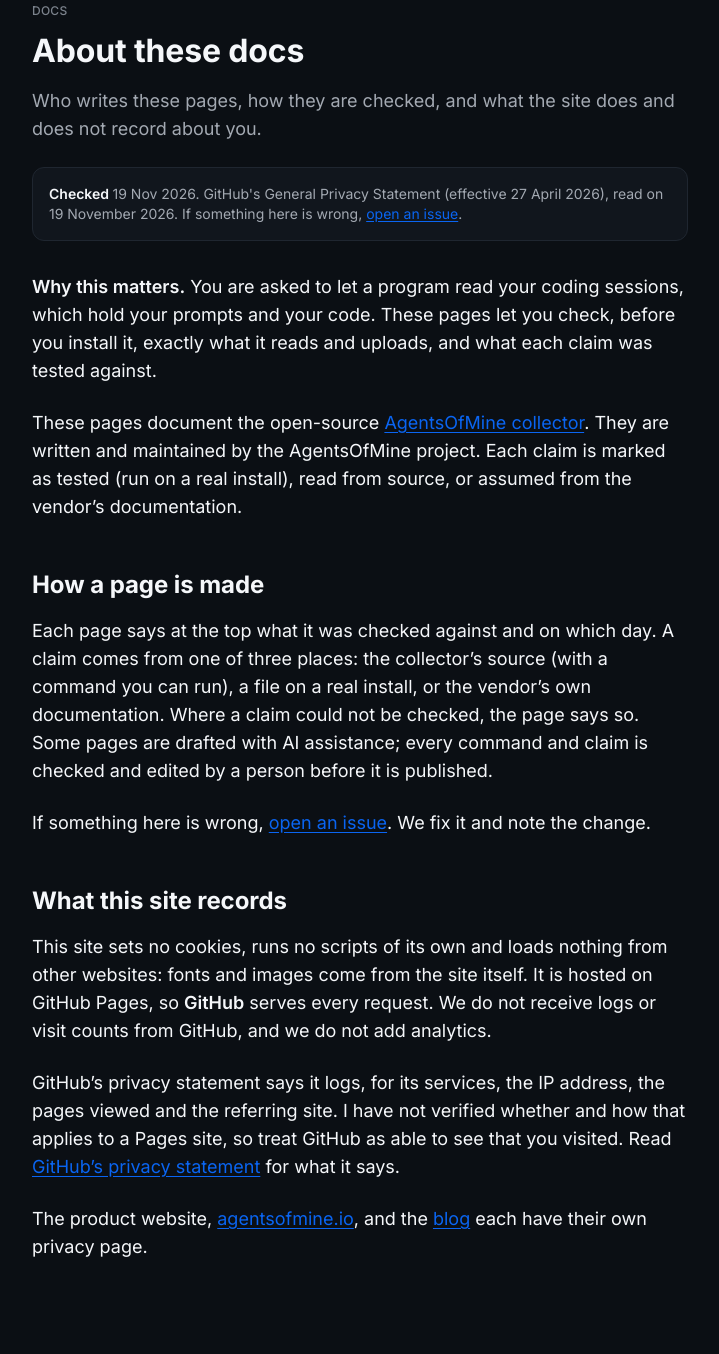
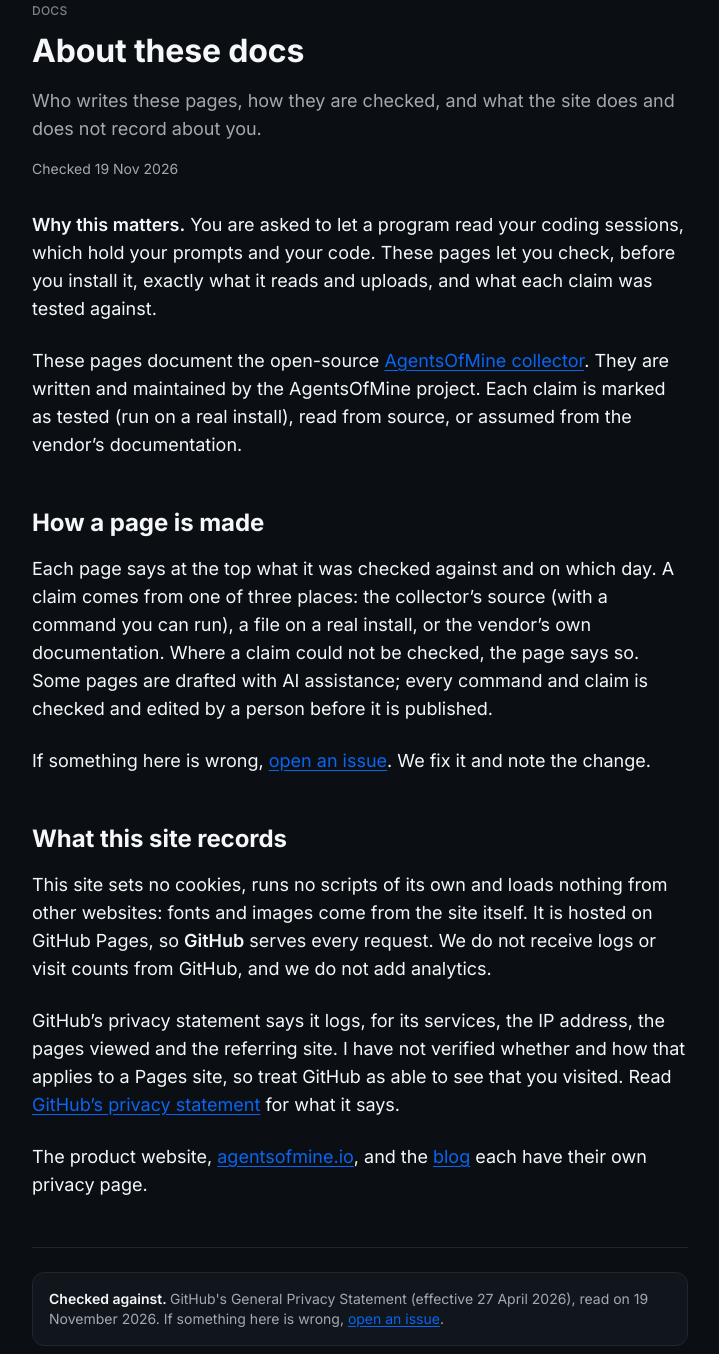
Before and after one commit to AgentsOfMine/collector, an Astro site in the folder site/: page /collector/about-these-docs/ in a window 1280 px wide. Shown: the part 126-1480 px from the top of the page, without its empty margins (40-759 px from the left). Built offline with nearby package versions, Linux system fonts and the light colour scheme; Astro itself is replaced by a stand-in of ours; some packages are replaced by stand-ins of ours.

Commit message:
docs: the 'Checked against' note moves to the foot of each page; only the date stays at the top

```diff
--- a/site/src/pages/[slug].astro
+++ b/site/src/pages/[slug].astro
@@ -21,11 +21,14 @@ const { Content } = await render(page);
       <p class="aom-caption text-neutral-600"><a href={url("/")} class="hover:underline">Docs</a></p>
       <h1 class="mt-3 text-heading-l text-text-primary">{d.title}</h1>
       <p class="mt-4 text-body-l text-neutral-400">{d.description}</p>
-      <p class="callout mt-6">
-        <strong>Checked </strong><time datetime={isoDate(d.verified)}>{formatDate(d.verified)}</time>. {d.checkedAgainst}
+      <p class="mt-4 text-body-s text-neutral-400">Checked <time datetime={isoDate(d.verified)}>{formatDate(d.verified)}</time></p>
+    </header>
+    <div class="prose mt-8"><Content /></div>
+    <footer class="mt-12 border-t border-border-default pt-6">
+      <p class="callout">
+        <strong>Checked against. </strong>{d.checkedAgainst}
         If something here is wrong, <a class="text-brand-blue-500 underline underline-offset-2" href={`${SITE.repo}/issues`} rel="noopener noreferrer">open an issue</a>.
       </p>
-    </header>
-    <div class="prose mt-8"><Content /></div>
+    </footer>
   </article>
 </Base>
```
